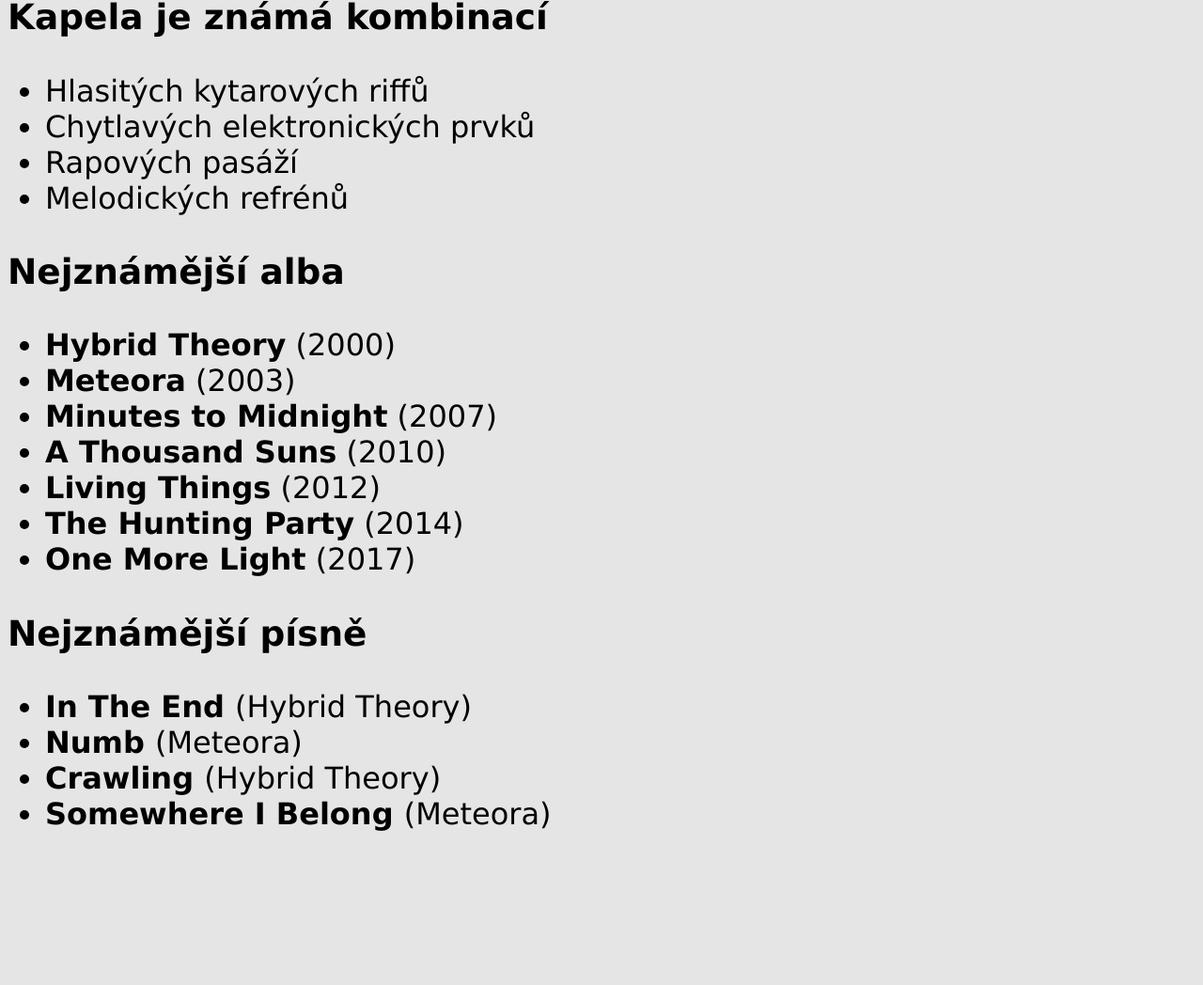
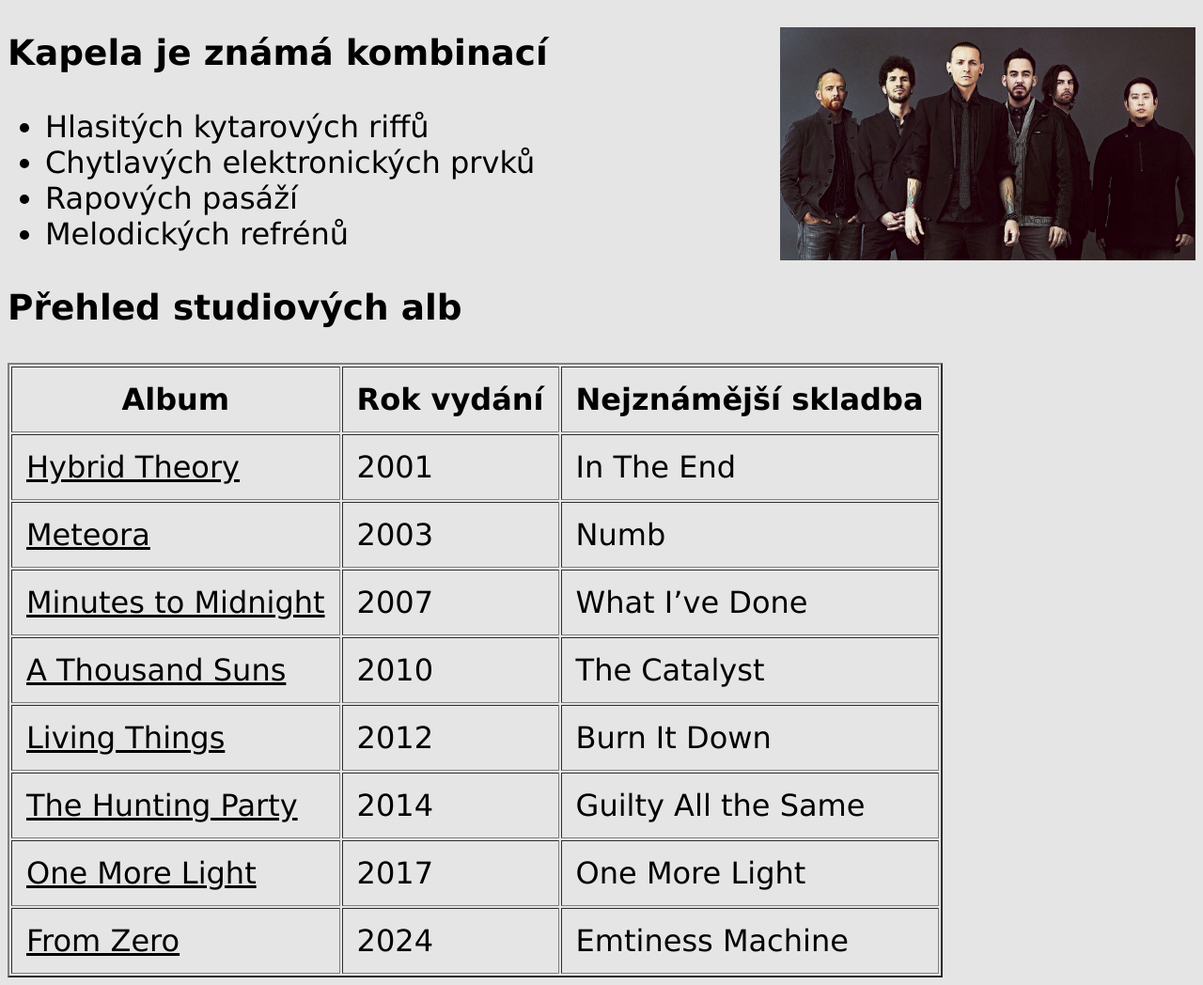
Before and after one commit to Kaktusstudia/linkinpark-website, a plain HTML site: page zakladni_informace.html in a window 1280 px wide. Shown: the part 700-1748 px from the top of the page at 94% size. Before the commit the page ends 1617 px from the top, so only its background shows below. Drawn offline with Linux system fonts and the light colour scheme.

Commit message:
new file:   img/Linkin-Park-logo-hybrid-theory.png 	new file:   img/band.jpg 	new file:   img/chester.jpg 	new file:   img/hybrid-theory-cover.jpg 	new file:   img/logo.png 	new file:   img/xero.jpg 	modified:   menu.html 	modified:   zacatky_kapely.html 	modified:   zakladni_informace.html

```diff
--- a/zakladni_informace.html
+++ b/zakladni_informace.html
@@ -5,9 +5,10 @@
         <title>zakladni informace</title>
     </head>
 
-    <body bgcolor="#E5E5E5">
+    <body bgcolor="#E5E5E5" link="black" vlink="black">
         <font face="Verdana" size="6%">
-            <h1><b>Linkin Park – Základní informace</b></h1>
+            <h1 align="center"><b>Linkin Park – Základní informace</b></h1>
+            <img align="right" width="13%" src="img/logo.png"/>
             <p align="center">&nbsp;&nbsp;&nbsp;&nbsp;&nbsp;<b>Linkin Park</b> je americká rocková kapela založená v roce 1996 v Agoura Hills v Kalifornii. Proslavila se unikátním spojením několika žánrů – rocku, nu-metalu, rapu, elektroniky a později i popu a alternativy. Kapela patří mezi nejúspěšnější rockové skupiny 21. století.</p>
 
             <h3><b>Členové kapely</b></h3>
@@ -20,6 +21,8 @@
                 <li><b>Rob Bourdon</b> – bicí</li>
             </ul>
 
+            <img align="right" width="35%" src="img/band.jpg"/>
+
             <h3><b>Kapela je známá kombinací</b></h3>
             <ul>
                 <li>Hlasitých kytarových riffů</li>
@@ -28,24 +31,64 @@
                 <li>Melodických refrénů</li>
             </ul>
 
-            <h3><b>Nejznámější alba</b></h3>
-            <ul>
-                <li><b>Hybrid Theory</b> (2000)</li>
-                <li><b>Meteora</b> (2003)</li>
-                <li><b>Minutes to Midnight</b> (2007)</li>
-                <li><b>A Thousand Suns</b> (2010)</li>
-                <li><b>Living Things</b> (2012)</li>
-                <li><b>The Hunting Party</b> (2014)</li>
-                <li><b>One More Light</b> (2017)</li>
-            </ul>
+            <h3><b>Přehled studiových alb</b></h3>
 
-            <h3><b>Nejznámější písně</b></h3>
-            <ul>
-                <li><b>In The End </b>(Hybrid Theory)</li>
-                <li><b>Numb </b>(Meteora)</li>
-                <li><b>Crawling </b>(Hybrid Theory)</li>
-                <li><b>Somewhere I Belong </b>(Meteora)</li>
-            </ul>
+            <table border="2px" cellpadding="15%">
+                <tr>
+                    <th>Album</th>
+                    <th>Rok vydání</th>
+                    <th>Nejznámější skladba</th>
+                </tr>
+
+                <tr>
+                    <td><a href="https://cs.wikipedia.org/wiki/Hybrid_Theory" target="_blank">Hybrid Theory</a></td>
+                    <td>2001</td>
+                    <td>In The End</td>
+                </tr>
+
+                <tr>
+                    <td><a href="https://cs.wikipedia.org/wiki/Meteora_(album)" target="_blank">Meteora</a></td>
+                    <td>2003</td>
+                    <td>Numb</td>
+                </tr>
+
+                <tr>
+                    <td><a href="https://cs.wikipedia.org/wiki/Minutes_to_Midnight" target="_blank">Minutes to Midnight</a></td>
+                    <td>2007</td>
+                    <td>What I’ve Done</td>
+                </tr>
+
+                <tr>
+                    <td><a href="https://cs.wikipedia.org/wiki/A_Thousand_Suns" target="_blank">A Thousand Suns</a></td>
+                    <td>2010</td>
+                    <td>The Catalyst</td>
+                </tr>
+
+                <tr>
+                    <td><a href="https://cs.wikipedia.org/wiki/Living_Things" target="_blank">Living Things</a></td>
+                    <td>2012</td>
+                    <td>Burn It Down</td>
+                </tr>
+
+                <tr>
+                    <td><a href="https://cs.wikipedia.org/wiki/The_Hunting_Party" target="_blank">The Hunting Party</a></td>
+                    <td>2014</td>
+                    <td>Guilty All the Same</td>
+                </tr>
+
+                <tr>
+                    <td><a href="https://cs.wikipedia.org/wiki/One_More_Light" target="_blank">One More Light</a></td>
+                    <td>2017</td>
+                    <td>One More Light</td>
+                </tr>
+
+                <tr>
+                    <td><a href="https://cs.wikipedia.org/wiki/From_Zero">From Zero</a></td>
+                    <td>2024</td>
+                    <td>Emtiness Machine</td>
+                </tr>
+
+            </table>
 
         </font>
     </body>
```
Also changed, not shown: menu.html (+4 -2 lines), zacatky_kapely.html (+25 -1 lines), img/Linkin-Park-logo-hybrid-theory.png (added), img/band.jpg (added), img/hybrid-theory-cover.jpg (added), img/logo.png (added), img/xero.jpg (added), 1 other file.
